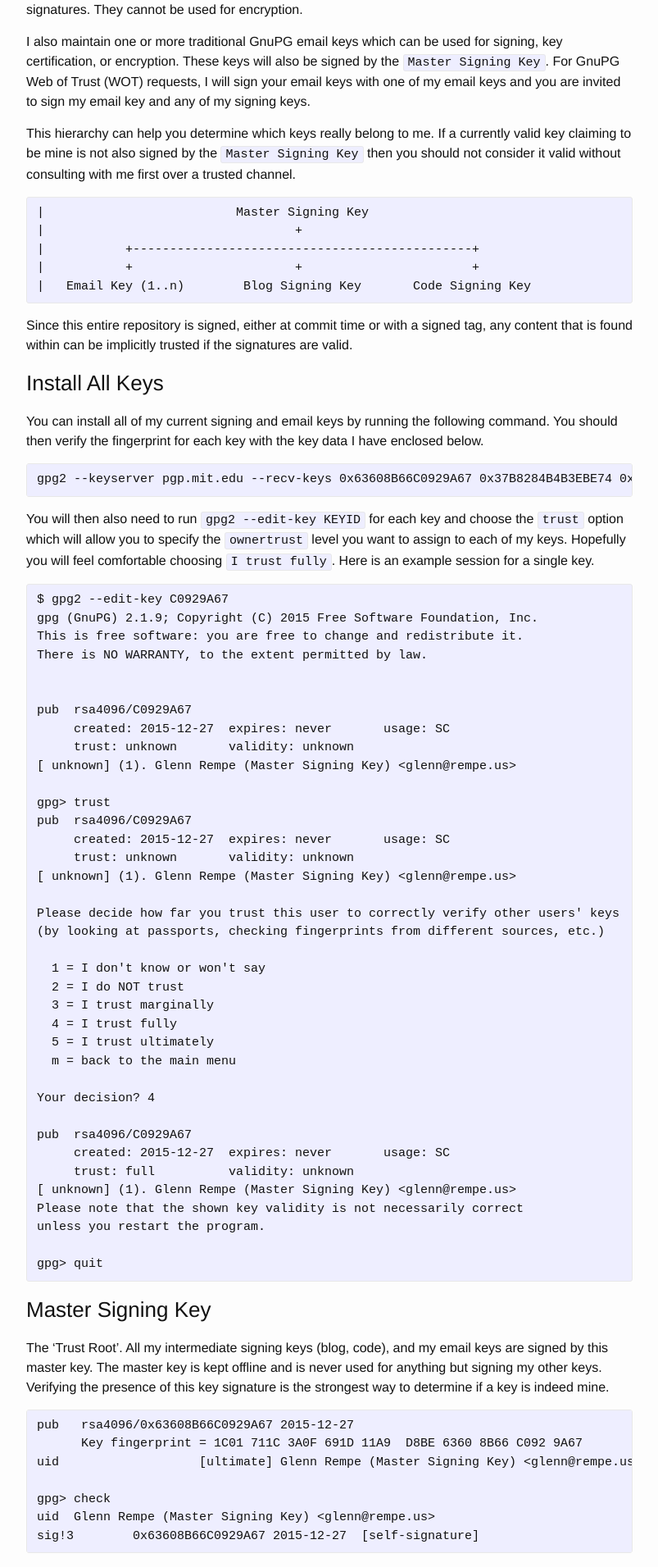
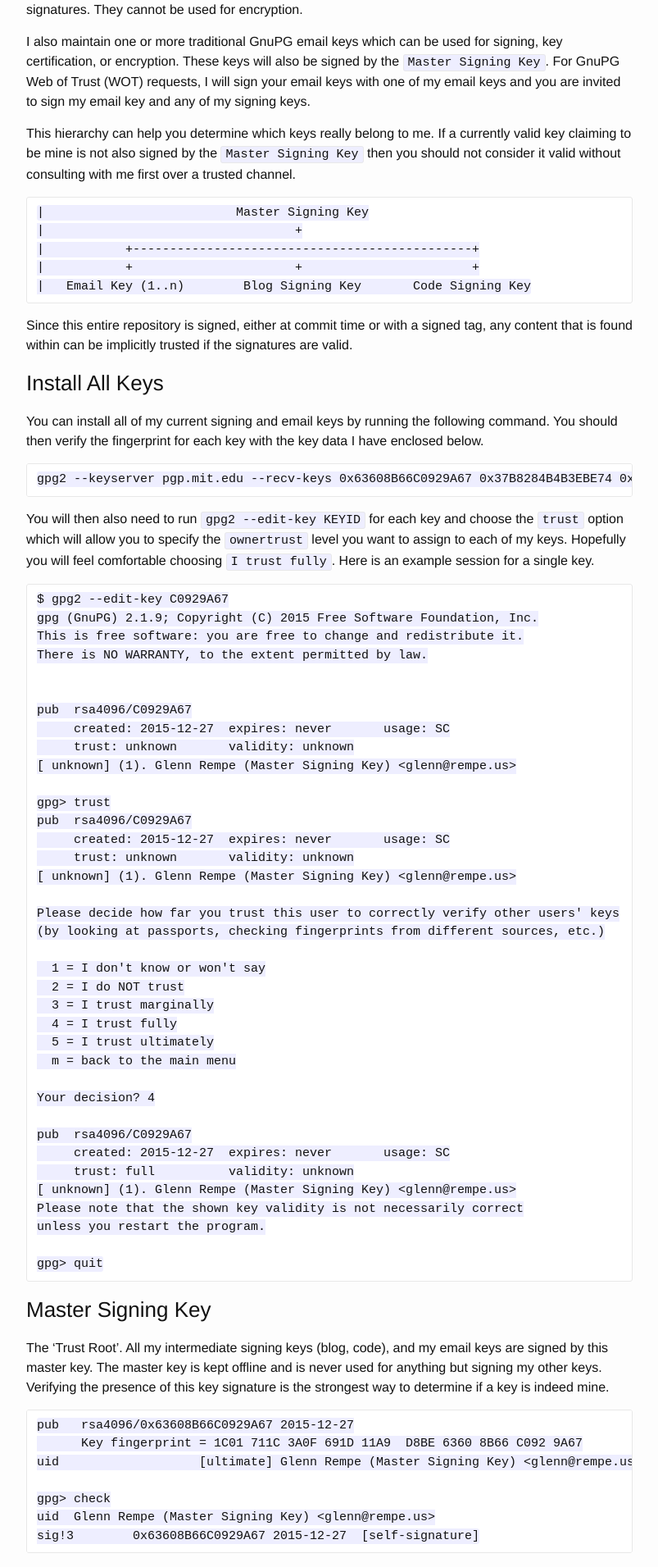
Before and after one commit to grempe/grempe.github.io, a Jekyll site: the page built from _pages/keys.md, in a window 1280 px wide. Shown: the part 598-2509 px from the top of the page at 82% size, without its empty margins (238-1041 px from the left). Built offline with Jekyll 4.4.1, drawn with Linux system fonts in a browser that asks for light colours.

Commit message:
Use fenced code blocks

````diff
--- a/Gemfile
+++ b/Gemfile
@@ -1,6 +1,6 @@
 source 'https://rubygems.org'
-gem 'github-pages'
-gem 'overcommit'
+
+gem 'github-pages', group: :jekyll_plugins
 gem 'jekyll-redirect-from'
 gem 'jekyll-sitemap'
 gem 'jekyll-mentions'
--- a/_config.yml
+++ b/_config.yml
@@ -17,6 +17,10 @@ keybase_username: grempe
 
 # Build settings
 markdown: kramdown
+
+kramdown:
+  input: GFM
+  syntax_highlighter: rouge
 
 # store static markdown pages in _pages/
 include: ['_pages']
--- a/_pages/keys.md
+++ b/_pages/keys.md
@@ -42,13 +42,13 @@ currently valid key claiming to be mine is not also signed by the `Master Signin
 then you should not consider it valid without consulting with me first over a trusted
 channel.
 
-{% highlight text %}
+``` text
 |                          Master Signing Key
 |                                  +
 |           +----------------------------------------------+
 |           +                      +                       +
 |   Email Key (1..n)        Blog Signing Key       Code Signing Key
-{% endhighlight %}
+```
 
 Since this entire repository is signed, either at commit time or with a signed tag, any
 content that is found within can be implicitly trusted if the signatures are valid.
@@ -58,16 +58,16 @@ content that is found within can be implicitly trusted if the signatures are val
 You can install all of my current signing and email keys by running the following command.
 You should then verify the fingerprint for each key with the key data I have enclosed below.
 
-{% highlight text %}
+``` text
 gpg2 --keyserver pgp.mit.edu --recv-keys 0x63608B66C0929A67 0x37B8284B4B3EBE74 0x2C4C3C144301224F 0xA4A288A3BECCAE17
-{% endhighlight %}
+```
 
 You will then also need to run `gpg2 --edit-key KEYID` for each key and choose the `trust`
 option which will allow you to specify the `ownertrust` level you want to assign to each of
 my keys. Hopefully you will feel comfortable choosing `I trust fully`. Here is an example
 session for a single key.
 
-{% highlight text %}
+``` text
 $ gpg2 --edit-key C0929A67
 gpg (GnuPG) 2.1.9; Copyright (C) 2015 Free Software Foundation, Inc.
 This is free software: you are free to change and redistribute it.
@@ -105,8 +105,7 @@ Please note that the shown key validity is not necessarily correct
 unless you restart the program.
 
 gpg> quit
-{% endhighlight %}
-
+```
 
 ### Master Signing Key
 
@@ -115,7 +114,7 @@ are signed by this master key. The master key is kept offline and is never used
 anything but signing my other keys. Verifying the presence of this key signature is the
 strongest way to determine if a key is indeed mine.
 
-{% highlight text %}
+``` text
 pub   rsa4096/0x63608B66C0929A67 2015-12-27
       Key fingerprint = 1C01 711C 3A0F 691D 11A9  D8BE 6360 8B66 C092 9A67
 uid                   [ultimate] Glenn Rempe (Master Signing Key) <glenn@rempe.us>
@@ -123,29 +122,28 @@ uid                   [ultimate] Glenn Rempe (Master Signing Key) <glenn@rempe.u
 gpg> check
 uid  Glenn Rempe (Master Signing Key) <glenn@rempe.us>
 sig!3        0x63608B66C0929A67 2015-12-27  [self-signature]
-{% endhighlight %}
+```
 
 #### Install Key [0x63608B66C0929A67.asc](/downloads/keys/0x63608B66C0929A67.asc)
 
 from keyserver (w/ any third party signatures):
 
-{% highlight text %}
+``` text
 gpg2 --keyserver pgp.mit.edu --recv-key 0x63608B66C0929A67
-{% endhighlight %}
+```
 
 from this server:
 
-{% highlight text %}
+``` text
 gpg2 --fetch-keys http://www.rempe.us/downloads/keys/0x63608B66C0929A67.asc
-{% endhighlight %}
+```
 
 manually:
 
-{% highlight text %}
+``` text
 wget https://www.rempe.us/downloads/keys/0x63608B66C0929A67.asc
 gpg2 --import 0x63608B66C0929A67.asc
-{% endhighlight %}
-
+```
 
 ### Blog Signing Key
 
@@ -153,7 +151,7 @@ The following key is used to sign this blog repository. Signatures applied to
 commits or tags can be cryptographically verified using the [GPG signing functionality
 built into Git](http://git-scm.com/book/en/v2/Git-Tools-Signing-Your-Work){:target="_blank"}.
 
-{% highlight text %}
+``` text
 pub   rsa4096/0x37B8284B4B3EBE74 2015-12-27
       Key fingerprint = A866 1C60 4BFD 85DE 26B7  80E5 37B8 284B 4B3E BE74
 uid                   [ultimate] Glenn Rempe (Blog Signing Key) <glenn@rempe.us>
@@ -162,35 +160,34 @@ gpg> check
 uid  Glenn Rempe (Blog Signing Key) <glenn@rempe.us>
 sig!3        0x37B8284B4B3EBE74 2015-12-27  [self-signature]
 sig!         0x63608B66C0929A67 2015-12-27  Glenn Rempe (Master Signing Key)
-{% endhighlight %}
+```
 
 #### Install Key [0x37B8284B4B3EBE74.asc](/downloads/keys/0x37B8284B4B3EBE74.asc)
 
 from keyserver (w/ any third party signatures):
 
-{% highlight text %}
+``` text
 gpg2 --keyserver pgp.mit.edu --recv-key 0x37B8284B4B3EBE74
-{% endhighlight %}
+```
 
 from this server:
 
-{% highlight text %}
+``` text
 gpg2 --fetch-keys http://www.rempe.us/downloads/keys/0x37B8284B4B3EBE74.asc
-{% endhighlight %}
+```
 
 manually:
 
-{% highlight text %}
+``` text
 wget https://www.rempe.us/downloads/keys/0x37B8284B4B3EBE74.asc
 gpg2 --import 0x37B8284B4B3EBE74.asc
-{% endhighlight %}
-
+```
 
 ### Code Signing Key
 
 The following key is used to sign code and general Git commits:
 
-{% highlight text %}
+``` text
 pub   rsa4096/0x2C4C3C144301224F 2015-12-27
       Key fingerprint = FCDD 20FD D083 C84A 5C64  0405 2C4C 3C14 4301 224F
 uid                   [ultimate] Glenn Rempe (Code Signing Key) <glenn@rempe.us>
@@ -199,36 +196,35 @@ gpg> check
 uid  Glenn Rempe (Code Signing Key) <glenn@rempe.us>
 sig!3        0x2C4C3C144301224F 2015-12-27  [self-signature]
 sig!         0x63608B66C0929A67 2015-12-27  Glenn Rempe (Master Signing Key)
-{% endhighlight %}
+```
 
 #### Install Key [0x2C4C3C144301224F.asc](/downloads/keys/0x2C4C3C144301224F.asc)
 
 from keyserver (w/ any third party signatures):
 
-{% highlight text %}
+``` text
 gpg2 --keyserver pgp.mit.edu --recv-key 0x2C4C3C144301224F
-{% endhighlight %}
+```
 
 from this server:
 
-{% highlight text %}
+``` text
 gpg2 --fetch-keys http://www.rempe.us/downloads/keys/0x2C4C3C144301224F.asc
-{% endhighlight %}
+```
 
 manually:
 
-{% highlight text %}
+``` text
 wget https://www.rempe.us/downloads/keys/0x2C4C3C144301224F.asc
 gpg2 --import 0x2C4C3C144301224F.asc
-{% endhighlight %}
-
+```
 
 ### Email Key
 
 The following key is used for encryption and digital signatures of email or files.
 It is also the key I use for signing other people's keys in the Web of Trust (WOT):
 
-{% highlight text %}
+``` text
 pub   rsa4096/0xA4A288A3BECCAE17 2014-10-02 [expires: 2019-10-01]
       Key fingerprint = 497A 6138 963D 6C47 202B  238B A4A2 88A3 BECC AE17
 uid                   [  full  ] Glenn Rempe <glenn@rempe.us>
@@ -249,28 +245,28 @@ sig!         0x63608B66C0929A67 2015-12-27  Glenn Rempe (Master Signing Key)
 uid  [jpeg image of size 1740]
 sig!3        0xA4A288A3BECCAE17 2014-10-02  [self-signature]
 sig!         0x63608B66C0929A67 2015-12-27  Glenn Rempe (Master Signing Key)
-{% endhighlight %}
+```
 
 #### Install Key [0xA4A288A3BECCAE17.asc](/downloads/keys/0xA4A288A3BECCAE17.asc)
 
 from keyserver (w/ any third party signatures):
 
-{% highlight text %}
+``` text
 gpg2 --keyserver pgp.mit.edu --recv-key 0xA4A288A3BECCAE17
-{% endhighlight %}
+```
 
 from this server:
 
-{% highlight text %}
+``` text
 gpg2 --fetch-keys http://www.rempe.us/downloads/keys/0xA4A288A3BECCAE17.asc
-{% endhighlight %}
+```
 
 manually:
 
-{% highlight text %}
+``` text
 wget https://www.rempe.us/downloads/keys/0xA4A288A3BECCAE17.asc
 gpg2 --import 0xA4A288A3BECCAE17.asc
-{% endhighlight %}
+```
 
 Find some additional info on this email key and its position in the Web of Trust:
 
@@ -296,7 +292,7 @@ I may have signed, using the old school methods. First install the appropriate
 signing key in your local GnuPG keyring, make a local clone of a signed
 repository, and view the commit log to verify signatures.
 
-{% highlight text %}
+``` text
 # download and install a signing key to your local system
 # (see instructions above)
 
@@ -306,12 +302,12 @@ $ cd grempe.github.io
 
 # view the log showing any signatures associated with commits
 $ git log --show-signature
-{% endhighlight %}
+```
 
 A good signature on a commit looks like this example. A signature on a commit
 secures the chain of all previous commits reachable by that commit.
 
-{% highlight text %}
+``` text
 commit 29c1b16c4397cda5d6cd03401052300752197eb8
 gpg: Signature made Mon Dec 28 11:25:00 2015 PST
 gpg:                using RSA key 0x37B8284B4B3EBE74
@@ -321,7 +317,7 @@ Author: Glenn Rempe <glenn@rempe.us>
 Date:   Mon Dec 28 11:24:59 2015 -0800
 
     Change title to rempe.us
-{% endhighlight %}
+```
 
 #### Signed Tags
 
@@ -332,7 +328,7 @@ Install a signing key as shown above, list all tags with `git tag --list` and
 verify any individual tag with `git tag -v TAGNAME` where `TAGNAME` is one of the
 listed tags. Here is an example:
 
-{% highlight text %}
+``` text
 # view all tags
 $ git tag -l
 v1.0.0-beta
@@ -349,8 +345,7 @@ gpg: Signature made Mon Dec 28 12:03:18 2015 PST
 gpg:                using RSA key 0x37B8284B4B3EBE74
 gpg: Good signature from "Glenn Rempe (Blog Signing Key) <glenn@rempe.us>" [ultimate]
 Primary key fingerprint: A866 1C60 4BFD 85DE 26B7  80E5 37B8 284B 4B3E BE74
-{% endhighlight %}
-
+```
 
 ### Note : my signing keys do not expire
 
@@ -376,10 +371,9 @@ you can encrypt files to friends using their miniLock IDs. miniLock is a pretty
 simple way to encrypt any document and can be used by almost anyone. Your miniLock
 public key is small enough to fit in a Tweet. Here is mine.
 
-{% highlight text %}
+``` text
 2Gas5UUw2piLwcHYcmmnRqJnCXADvnRBVT8TEAeVrfPZHw
-{% endhighlight %}
-
+```
 
 ### Minisign
 
@@ -390,11 +384,11 @@ Any files I may sign with Minisign with be accompanied by a corresponding `*.min
 
 You can verify the signature using my Minisign public key:
 
-{% highlight text %}
+``` text
 RWQoTKyaaWHgW90HtwGvvCCTqmTGcUTiEeW+YHxdE4t+ijBEONfEPlpO
-{% endhighlight %}
+```
 
-{% highlight text %}
+``` text
 # example usage to verify a file
 minisign -Vm <file> -P RWQoTKyaaWHgW90HtwGvvCCTqmTGcUTiEeW+YHxdE4t+ijBEONfEPlpO
-{% endhighlight %}
+```
````
Also changed, not shown: _pages/about.md (+2 -2 lines), _pages/btc.md (+4 -4 lines), _pages/contact.md (+7 -7 lines), _posts/2016/2016-01-11-yubikey-gnupg-2-1-and-ssh.md (+14 -14 lines), Gemfile.lock, README.md.
